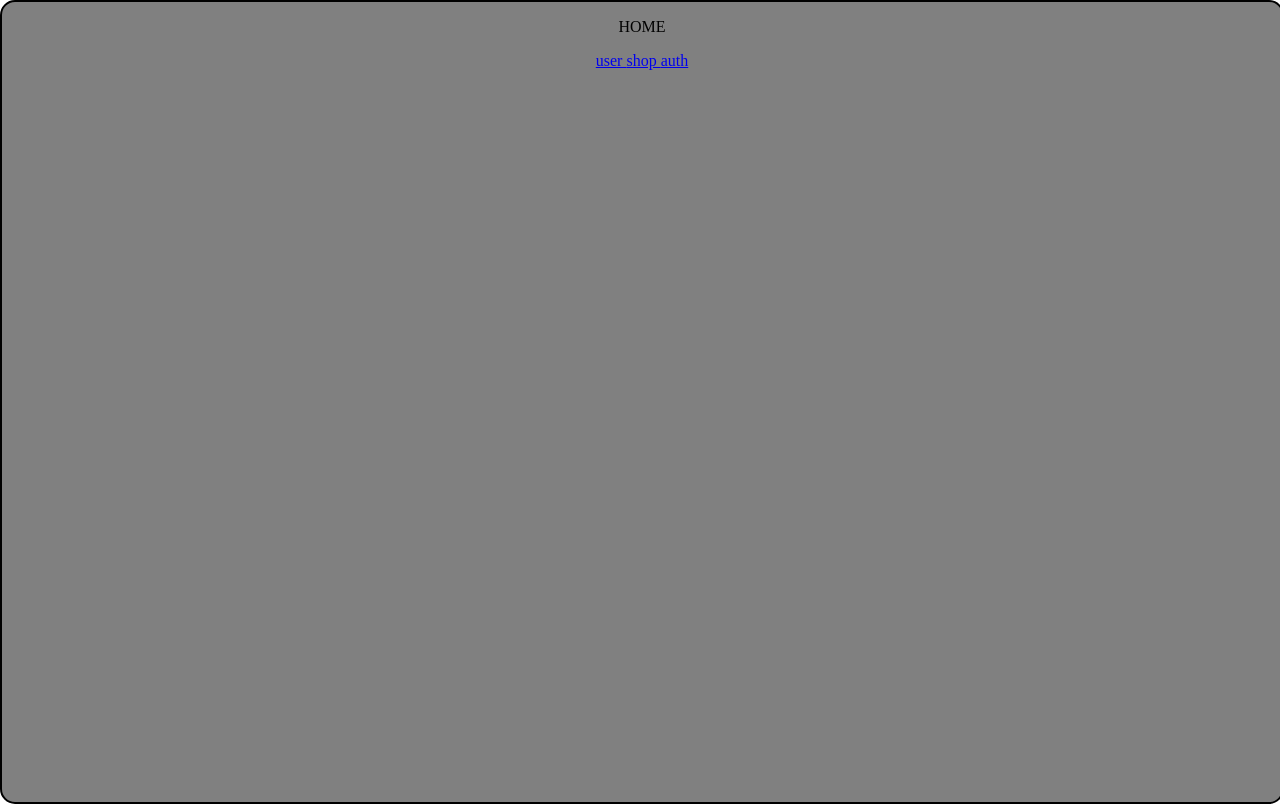
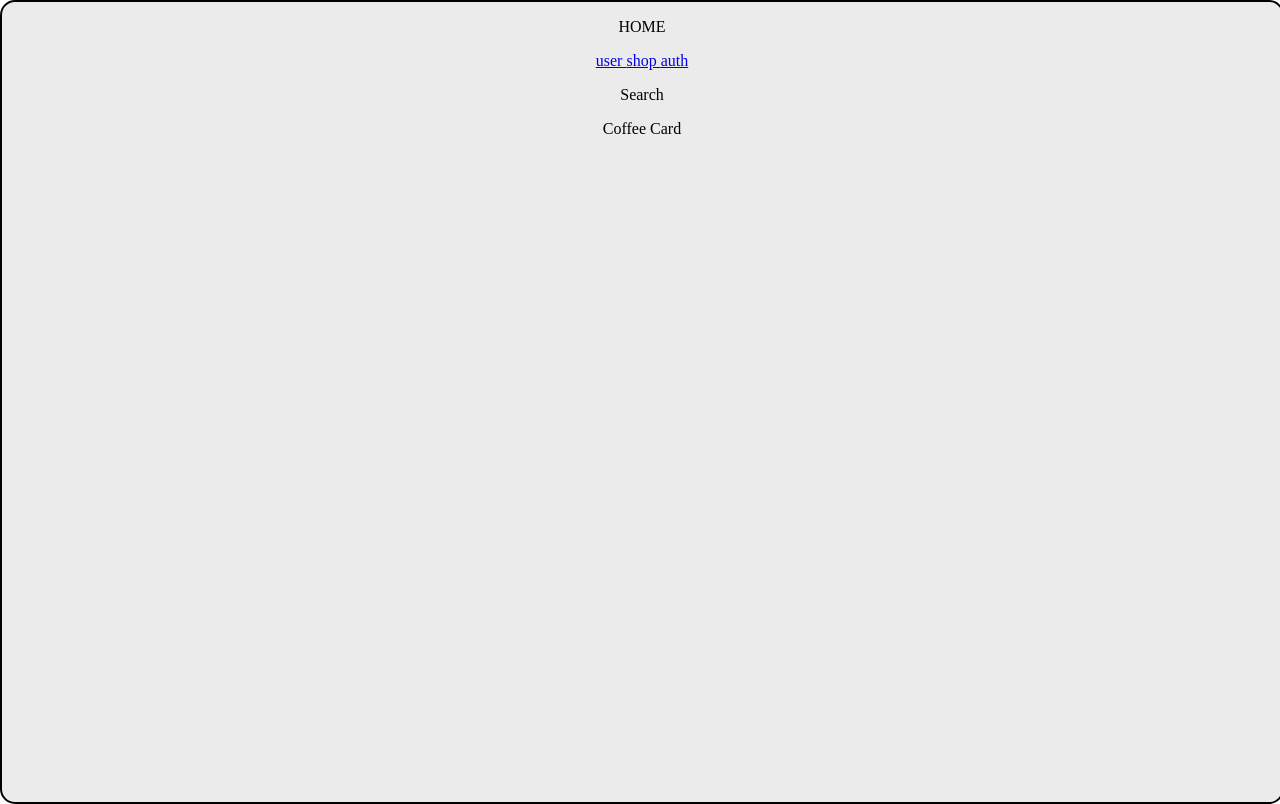
Before and after one commit to dzambr13/CoffeeMarketplaceFrontEnd, a React (Create React App) app in the folder client/: page / in a window 1280 px wide. Built offline with nearby package versions, Linux system fonts and the light colour scheme.

Commit message:
Front end links

```diff
--- a/client/src/App.css
+++ b/client/src/App.css
@@ -8,7 +8,7 @@ body {
   padding:0;
   height:100vh;
   width:100vw;
-  background-color: grey;
+  background-color: rgb(235, 235, 235);
   border: 2px solid black;
   border-radius: 15px;
 }
--- a/client/src/components/CoffeeCard.jsx
+++ b/client/src/components/CoffeeCard.jsx
@@ -0,0 +1,14 @@
+
+
+const CoffeeCard=()=>{
+
+    return (
+        <div>
+
+            <p> Coffee Card </p>
+
+        </div>
+    )
+}
+
+export default CoffeeCard
--- a/client/src/components/CoffeeDetails.jsx
+++ b/client/src/components/CoffeeDetails.jsx
@@ -0,0 +1,12 @@
+const CoffeeDetails=()=>{
+
+    return (
+        <div>
+
+            <p> Coffee Details </p>
+
+        </div>
+    )
+}
+
+export default CoffeeDetails
--- a/client/src/components/Login.jsx
+++ b/client/src/components/Login.jsx
@@ -0,0 +1,12 @@
+const Login=()=>{
+
+    return (
+        <div>
+
+            <p> Login </p>
+
+        </div>
+    )
+}
+
+export default Login
--- a/client/src/components/Member.jsx
+++ b/client/src/components/Member.jsx
@@ -0,0 +1,12 @@
+const Member=()=>{
+
+    return (
+        <div>
+
+            <p> Member </p>
+
+        </div>
+    )
+}
+
+export default Member
--- a/client/src/components/Roaster.jsx
+++ b/client/src/components/Roaster.jsx
@@ -0,0 +1,12 @@
+const Roaster=()=>{
+
+    return (
+        <div>
+
+            <p> Roaster </p>
+
+        </div>
+    )
+}
+
+export default Roaster
--- a/client/src/components/Search.jsx
+++ b/client/src/components/Search.jsx
@@ -0,0 +1,12 @@
+const Search=()=>{
+
+    return (
+        <div>
+
+            <p> Search </p>
+
+        </div>
+    )
+}
+
+export default Search
--- a/client/src/components/SignUp.jsx
+++ b/client/src/components/SignUp.jsx
@@ -1,4 +1,4 @@
-import "./App.css";
+
 import { useState, useEffect } from "react";
 import axios from 'axios';
 
@@ -12,8 +12,15 @@ const SignUp = () => {
         password: "",
         location: ""
     }
+
+    return (
+        //Conditionally render roaster or member singup
+        <div>Sign Up</div>
+    )
 }
 
+
+/*
 const [formState, setFormState] = useState([]);
 
 useEffect(()=> {
@@ -40,9 +47,6 @@ const handleSubmit = async (event) => {
     setFormState(initialState)
 }
 
+*/
 
-return (
-    //Conditionally render roaster or member singup
-    <div></div>
-)
 export default SignUp;
--- a/client/src/pages/Auth.js
+++ b/client/src/pages/Auth.js
@@ -1,10 +1,17 @@
 import { Link } from "react-router-dom";
+import SignUp from "../components/SignUp";
+import Login from "../components/Login";
 
 const Auth = () => {
   return (
     <div className="auth">
       <p>Auth</p>
       <Link to="/">Home</Link>
+      <div>
+        <SignUp />
+        <Login />
+      </div>
+
     </div>
   );
 };
--- a/client/src/pages/Home.js
+++ b/client/src/pages/Home.js
@@ -1,5 +1,7 @@
 import {Link} from 'react-router-dom'
 import {useNavigate} from 'react'
+import Search from '../components/Search'
+import CoffeeCard from '../components/CoffeeCard'
 
 const Home=()=>{
 
@@ -9,6 +11,11 @@ const Home=()=>{
             <Link to='/user'> user </Link>
             <Link to='/shop'> shop </Link>
             <Link to='/auth'> auth </Link>
+
+            <div>
+                <Search/>
+                <CoffeeCard/>
+            </div>
         </div>
     )
 }
--- a/client/src/pages/Shop.js
+++ b/client/src/pages/Shop.js
@@ -1,14 +1,21 @@
 import { Link } from "react-router-dom";
+import CoffeeCard from "../components/CoffeeCard";
+import CoffeeDetails from "../components/CoffeeDetails";
+import Search from "../components/Search";
 
 const Shop = () => {
   return (
     <div className="shop">
       <p>SHOP</p>
       <Link to="/">Home</Link>
+      <Link to="/user">User</Link>
+      <Link to="/auth">Auth</Link>
 
-      <Link to="/user">User</Link>
-
-      <Link to="/auth">Auth</Link>
+      <div>
+        <CoffeeCard/>
+        <CoffeeDetails/>
+        <Search />
+      </div>
     </div>
   );
 };
--- a/client/src/pages/User.js
+++ b/client/src/pages/User.js
@@ -1,4 +1,6 @@
 import { Link } from "react-router-dom";
+import Member from "../components/Member";
+import Roaster from "../components/Roaster";
 
 const User = () => {
   return (
@@ -6,7 +8,13 @@ const User = () => {
       <p>USER</p>
       <Link to="/"> home </Link>
       <Link to="/shop"> shop </Link>
+      <div>
+        <Member />
+        <Roaster />
+
+      </div>
     </div>
+
   );
 };
 
```
